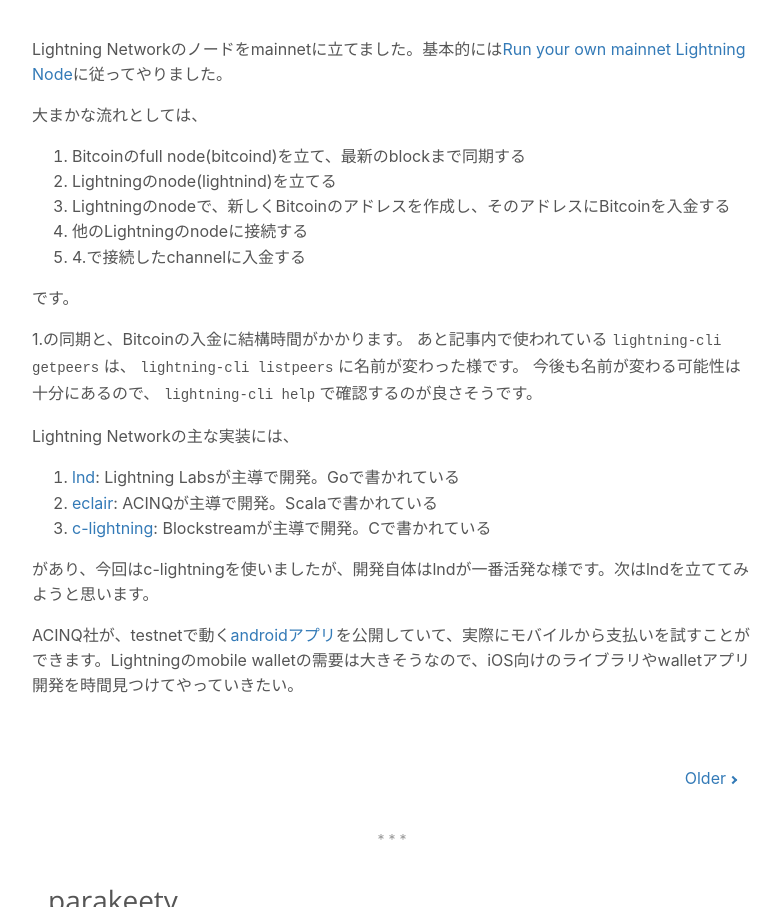
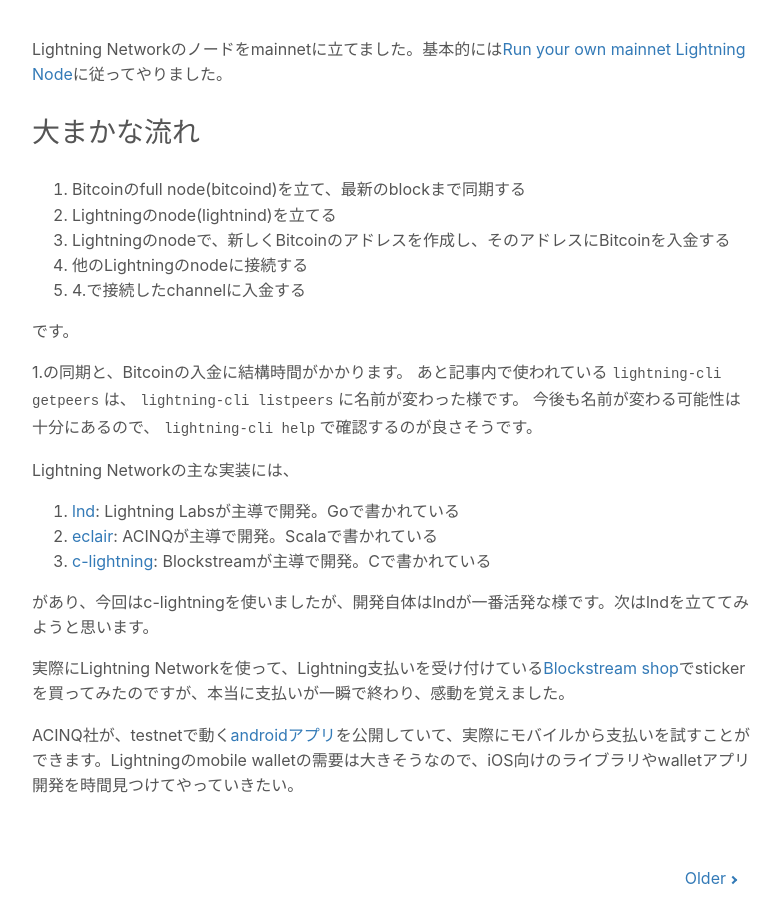
Before and after one commit to parakeety/hugo-blog, a plain HTML site: page docs/posts/lightning-network-node/index.html in a window 1280 px wide. Shown: the part 283-1190 px from the top of the page, without its empty margins (248-1029 px from the left). Drawn offline with nearby package versions, Linux system fonts and the light colour scheme.

Commit message:
Update lightning-network-node

```diff
--- a/docs/posts/lightning-network-node/index.html
+++ b/docs/posts/lightning-network-node/index.html
@@ -70,7 +70,7 @@
 
 <p></p>
 
-<p>大まかな流れとしては、</p>
+<h2 id="大まかな流れ">大まかな流れ</h2>
 
 <ol>
 <li>Bitcoinのfull node(bitcoind)を立て、最新のblockまで同期する</li>
@@ -95,6 +95,8 @@
 </ol>
 
 <p>があり、今回はc-lightningを使いましたが、開発自体はlndが一番活発な様です。次はlndを立ててみようと思います。</p>
+
+<p>実際にLightning Networkを使って、Lightning支払いを受け付けている<a href="https://store.blockstream.com/shop/">Blockstream shop</a>でstickerを買ってみたのですが、本当に支払いが一瞬で終わり、感動を覚えました。</p>
 
 <p>ACINQ社が、testnetで動く<a href="https://play.google.com/store/apps/details?id=fr.acinq.eclair.wallet">androidアプリ</a>を公開していて、実際にモバイルから支払いを試すことができます。Lightningのmobile walletの需要は大きそうなので、iOS向けのライブラリやwalletアプリ開発を時間見つけてやっていきたい。</p>
   </section>
```
Also changed, not shown: 1 other file.
